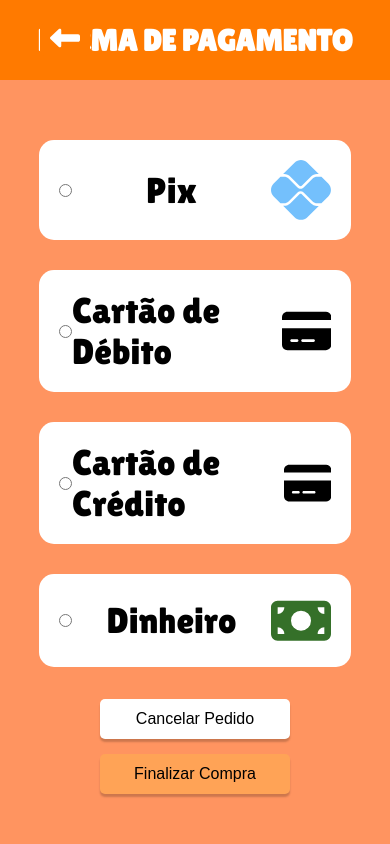
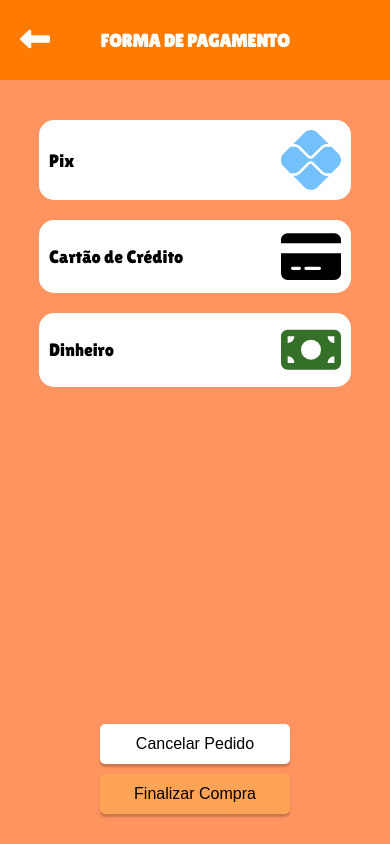
Before and after one commit to Vinicius0421/projeto_tcc, a PHP site: page /pagamento.html in a window 390 px wide. Run offline with PHP 8.4, Linux system fonts and the light colour scheme.

Commit message:
finalização da pagina de forma de pagamento

```diff
--- a/projeto_tcc/projeto_tcc/totem/forma_pagamento/pagamento.css
+++ b/projeto_tcc/projeto_tcc/totem/forma_pagamento/pagamento.css
@@ -69,6 +69,12 @@ main {
     justify-content: space-between;
 }
 
+.item.indicator {
+    background-color: #fffbdc;
+    border-color: #2196F3;
+    border: 2px solid;
+}
+
 svg {
     width: 60px;
 }
@@ -121,12 +127,18 @@ svg {
 }
 
 @media (max-width: 767px) {
-    .voltar {
-        margin-left: 20px;
-        width: 50px;
+    .container_voltar {
+        margin-left: 15px;
+        width: 20px;
         padding: 5px;
         font-size: 12px;
         border-radius: 7px;
+    }
+
+    .item {
+        margin-top: 10px;
+        padding: 10px;
+        font-size: 18px;
     }
 
     .header {
@@ -134,13 +146,14 @@ svg {
     }
 
     .titulo {
-        font-size: 30px;
+        font-size: 18px;
     }
 
     .botoes {
         display: flex;
         flex-direction: column;
-        gap: 15px;
+        gap: 10px;
+        bottom: 30px;
     }
 
     .botoes .cancelar, .botoes .finalizar {
--- a/projeto_tcc/projeto_tcc/totem/forma_pagamento/pagamento.html
+++ b/projeto_tcc/projeto_tcc/totem/forma_pagamento/pagamento.html
@@ -8,7 +8,7 @@
 </head>
 <body>
     <header>
-        <a href="">
+        <a href="../carrinho/carrinho.html">
             <button class="container_voltar">
                 <svg class="botao_voltar" xmlns="http://www.w3.org/2000/svg" viewBox="0 0 512 512"><!--!Font Awesome Free 6.6.0 by @fontawesome - https://fontawesome.com License - https://fontawesome.com/license/free Copyright 2024 Fonticons, Inc.--><path fill="#ffffff" d="M177.5 414c-8.8 3.8-19 2-26-4.6l-144-136C2.7 268.9 0 262.6 0 256s2.7-12.9 7.5-17.4l144-136c7-6.6 17.2-8.4 26-4.6s14.5 12.5 14.5 22l0 72 288 0c17.7 0 32 14.3 32 32l0 64c0 17.7-14.3 32-32 32l-288 0 0 72c0 9.6-5.7 18.2-14.5 22z"/></svg>
             </button>
@@ -20,25 +20,16 @@
         <div class="container">
             <form action="post">
                 <div class="item">
-                    <input type="radio" name="" id="">
                     <label for="pix">Pix</label>
                     <svg xmlns="http://www.w3.org/2000/svg" viewBox="0 0 512 512"><!--!Font Awesome Free 6.6.0 by @fontawesome - https://fontawesome.com License - https://fontawesome.com/license/free Copyright 2024 Fonticons, Inc.--><path fill="#74C0FC" d="M242.4 292.5C247.8 287.1 257.1 287.1 262.5 292.5L339.5 369.5C353.7 383.7 372.6 391.5 392.6 391.5H407.7L310.6 488.6C280.3 518.1 231.1 518.1 200.8 488.6L103.3 391.2H112.6C132.6 391.2 151.5 383.4 165.7 369.2L242.4 292.5zM262.5 218.9C256.1 224.4 247.9 224.5 242.4 218.9L165.7 142.2C151.5 127.1 132.6 120.2 112.6 120.2H103.3L200.7 22.8C231.1-7.6 280.3-7.6 310.6 22.8L407.8 119.9H392.6C372.6 119.9 353.7 127.7 339.5 141.9L262.5 218.9zM112.6 142.7C126.4 142.7 139.1 148.3 149.7 158.1L226.4 234.8C233.6 241.1 243 245.6 252.5 245.6C261.9 245.6 271.3 241.1 278.5 234.8L355.5 157.8C365.3 148.1 378.8 142.5 392.6 142.5H430.3L488.6 200.8C518.9 231.1 518.9 280.3 488.6 310.6L430.3 368.9H392.6C378.8 368.9 365.3 363.3 355.5 353.5L278.5 276.5C264.6 262.6 240.3 262.6 226.4 276.6L149.7 353.2C139.1 363 126.4 368.6 112.6 368.6H80.8L22.8 310.6C-7.6 280.3-7.6 231.1 22.8 200.8L80.8 142.7H112.6z"/></svg>
                 </div>
 
                 <div class="item">
-                    <input type="radio" name="" id="">
-                    <label for="debito">Cartão de Débito</label>
-                    <svg xmlns="http://www.w3.org/2000/svg" viewBox="0 0 576 512"><!--!Font Awesome Free 6.6.0 by @fontawesome - https://fontawesome.com License - https://fontawesome.com/license/free Copyright 2024 Fonticons, Inc.--><path d="M64 32C28.7 32 0 60.7 0 96l0 32 576 0 0-32c0-35.3-28.7-64-64-64L64 32zM576 224L0 224 0 416c0 35.3 28.7 64 64 64l448 0c35.3 0 64-28.7 64-64l0-192zM112 352l64 0c8.8 0 16 7.2 16 16s-7.2 16-16 16l-64 0c-8.8 0-16-7.2-16-16s7.2-16 16-16zm112 16c0-8.8 7.2-16 16-16l128 0c8.8 0 16 7.2 16 16s-7.2 16-16 16l-128 0c-8.8 0-16-7.2-16-16z"/></svg>
-                </div>
-
-                <div class="item">
-                    <input type="radio" name="" id="">
                     <label for="credito">Cartão de Crédito</label>
                     <svg xmlns="http://www.w3.org/2000/svg" viewBox="0 0 576 512"><!--!Font Awesome Free 6.6.0 by @fontawesome - https://fontawesome.com License - https://fontawesome.com/license/free Copyright 2024 Fonticons, Inc.--><path d="M64 32C28.7 32 0 60.7 0 96l0 32 576 0 0-32c0-35.3-28.7-64-64-64L64 32zM576 224L0 224 0 416c0 35.3 28.7 64 64 64l448 0c35.3 0 64-28.7 64-64l0-192zM112 352l64 0c8.8 0 16 7.2 16 16s-7.2 16-16 16l-64 0c-8.8 0-16-7.2-16-16s7.2-16 16-16zm112 16c0-8.8 7.2-16 16-16l128 0c8.8 0 16 7.2 16 16s-7.2 16-16 16l-128 0c-8.8 0-16-7.2-16-16z"/></svg>
                 </div>
 
                 <div class="item">
-                    <input type="radio" name="" id="">
                     <label for="dinheiro">Dinheiro</label>
                     <svg xmlns="http://www.w3.org/2000/svg" viewBox="0 0 576 512"><!--!Font Awesome Free 6.6.0 by @fontawesome - https://fontawesome.com License - https://fontawesome.com/license/free Copyright 2024 Fonticons, Inc.--><path fill="#357029" d="M64 64C28.7 64 0 92.7 0 128L0 384c0 35.3 28.7 64 64 64l448 0c35.3 0 64-28.7 64-64l0-256c0-35.3-28.7-64-64-64L64 64zm64 320l-64 0 0-64c35.3 0 64 28.7 64 64zM64 192l0-64 64 0c0 35.3-28.7 64-64 64zM448 384c0-35.3 28.7-64 64-64l0 64-64 0zm64-192c-35.3 0-64-28.7-64-64l64 0 0 64zM288 160a96 96 0 1 1 0 192 96 96 0 1 1 0-192z"/></svg>
                 </div>
@@ -48,6 +39,26 @@
             <button class="cancelar">Cancelar Pedido</button>
             <button class="finalizar">Finalizar Compra</button>
         </div>
+        <script>
+            document.querySelectorAll('.item').forEach(item => {
+              item.addEventListener('click', function() {
+                document.querySelectorAll('.item').forEach(el => el.classList.remove('indicator'));
+
+                this.classList.add('indicator');
+              });
+            });
+
+            document.getElementById('finalizar').addEventListener('click', function() {
+            const selectedItems = Array.from(document.querySelectorAll('.item.indicator'))
+            .map(item => item.textContent);
+
+            if (selectedItems.length > 0) {
+                alert(`Itens selecionados: ${selectedItems.join(', ')}`);
+            } else {
+                alert('Nenhum item selecionado.');
+            }
+            });
+        </script>
     </main>
 </body>
 </html>
```
